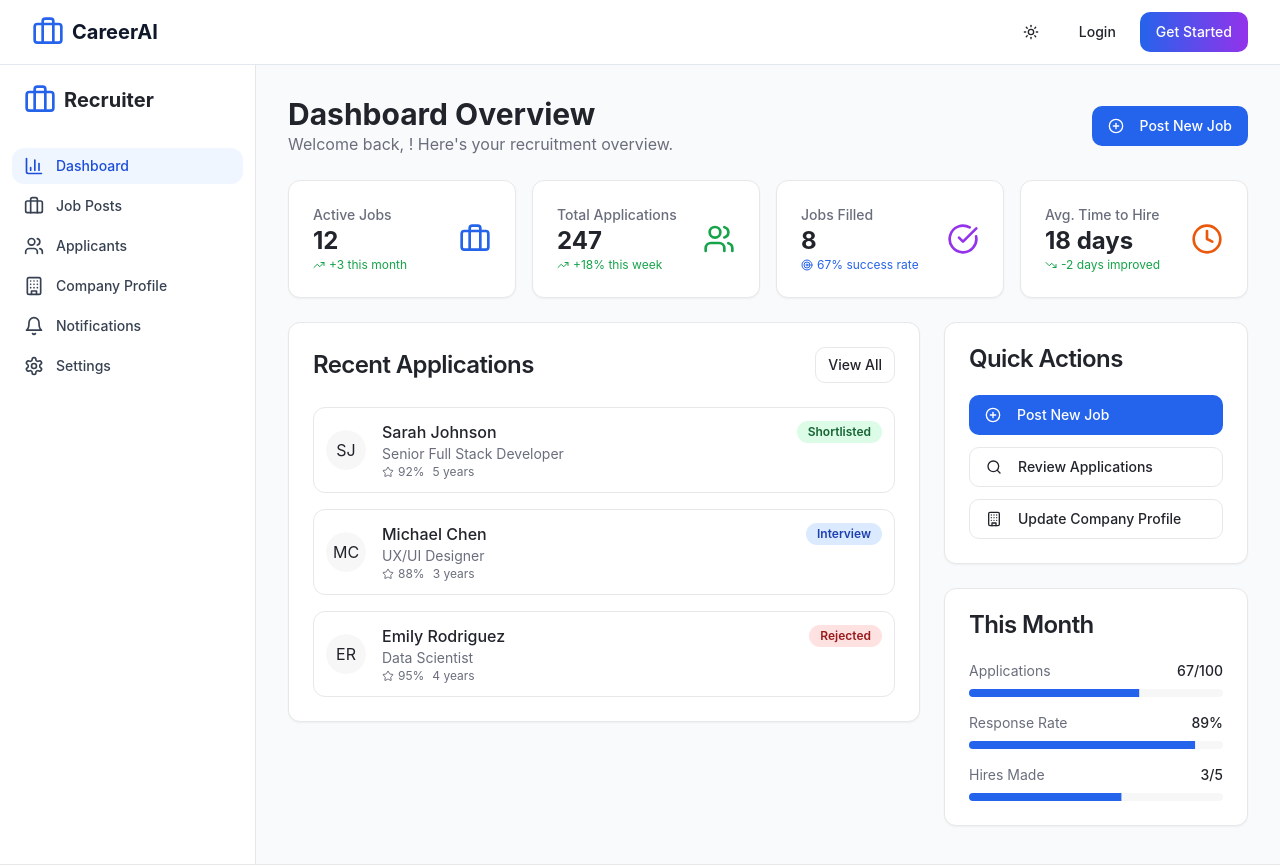
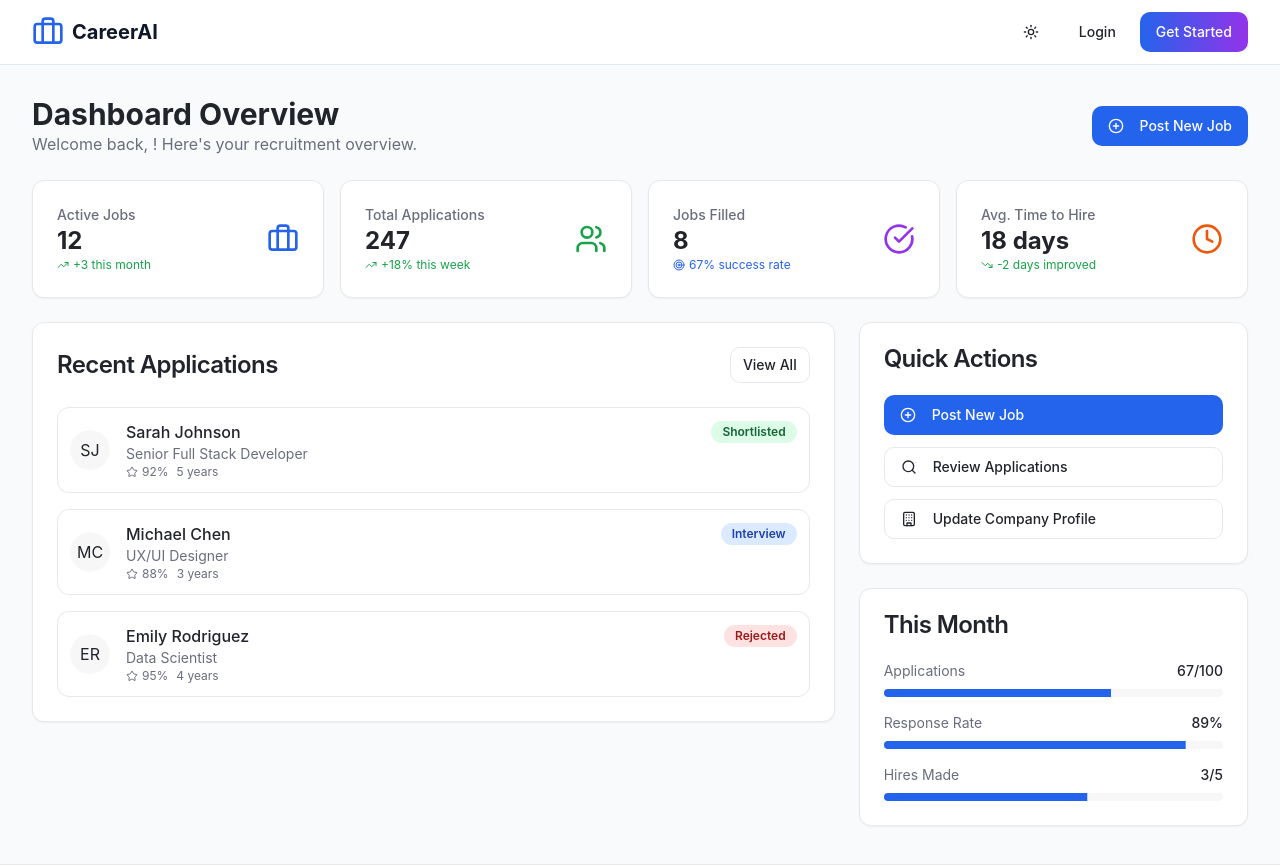
Before and after one commit to Anshum25/Career, a React (Vite) app: page /dashboard/recruiter in a window 1280 px wide. Shown: the top 866 px of the page. Built offline with nearby package versions, Linux system fonts and the light colour scheme; the HTML template or start-up script is replaced by a standard one.

Commit message:
Remove sidebar and make layout full-width
cgen-baec1f0273d04d46bf583724447a89ad

```diff
--- a/src/pages/dashboard/RecruiterDashboard.tsx
+++ b/src/pages/dashboard/RecruiterDashboard.tsx
@@ -1108,49 +1108,11 @@ export default function RecruiterDashboard() {
   };
 
   return (
-    <div className="flex h-screen bg-gray-50 dark:bg-gray-900">
-      {/* Sidebar */}
-      <div className="hidden lg:flex lg:w-64 lg:flex-col">
-        <div className="flex flex-col flex-grow pt-5 bg-white dark:bg-gray-800 border-r border-gray-200 dark:border-gray-700">
-          <div className="flex items-center flex-shrink-0 px-6">
-            <BriefcaseIcon className="h-8 w-8 text-blue-600" />
-            <span className="ml-2 text-xl font-bold">Recruiter</span>
-          </div>
-          <div className="mt-8 flex-grow flex flex-col">
-            <nav className="flex-1 px-3 space-y-1">
-              {sidebarItems.map((item) => (
-                <button
-                  key={item.id}
-                  onClick={() => setActiveSection(item.id)}
-                  className={cn(
-                    "w-full flex items-center px-3 py-2 text-sm font-medium rounded-lg transition-colors",
-                    activeSection === item.id
-                      ? "bg-blue-50 text-blue-700 dark:bg-blue-950 dark:text-blue-300"
-                      : "text-gray-700 hover:bg-gray-50 dark:text-gray-300 dark:hover:bg-gray-700",
-                  )}
-                >
-                  <item.icon className="mr-3 h-5 w-5" />
-                  {item.label}
-                </button>
-              ))}
-            </nav>
-          </div>
-        </div>
-      </div>
-
-      {/* Mobile menu button */}
-      <div className="lg:hidden fixed top-4 left-4 z-50">
-        <Button variant="outline" size="sm">
-          <MoreHorizontalIcon className="h-4 w-4" />
-        </Button>
-      </div>
-
+    <div className="min-h-screen bg-gray-50 dark:bg-gray-900">
       {/* Main content */}
-      <div className="flex-1 flex flex-col overflow-hidden">
-        <main className="flex-1 overflow-y-auto">
-          <div className="p-4 lg:p-8">{renderContent()}</div>
-        </main>
-      </div>
+      <main className="w-full">
+        <div className="max-w-7xl mx-auto p-4 lg:p-8">{renderContent()}</div>
+      </main>
 
       {/* New Job Modal */}
       <Dialog open={isNewJobModalOpen} onOpenChange={setIsNewJobModalOpen}>
```
